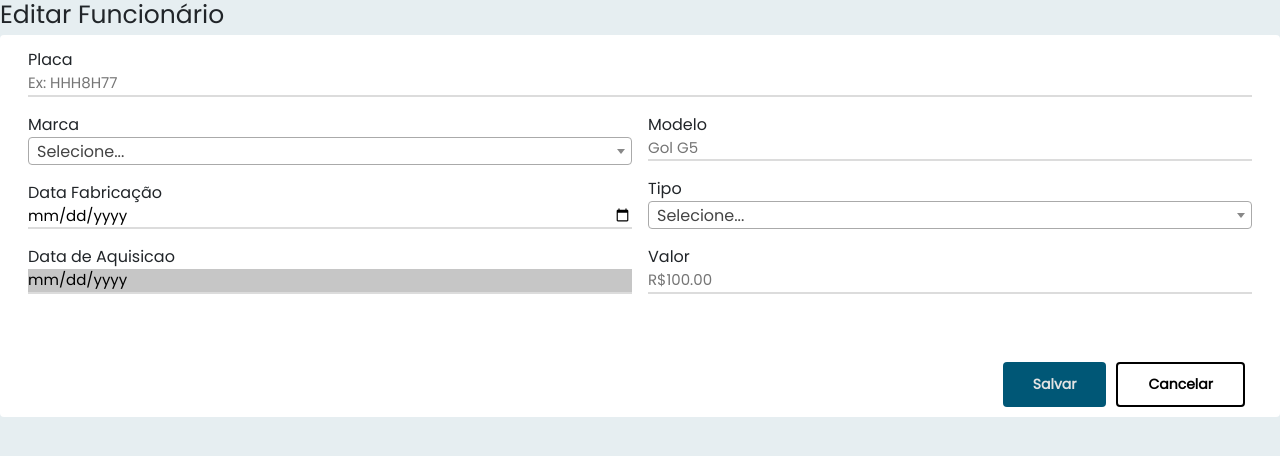
After one commit to danielMachado3fs/projeto-integrador-pHp, a PHP site: template App/Views/veiculos/edit_veiculo.php in a window 1280 px wide. The commit adds this page. Shown: the top 456 px of the page. Run offline with PHP 8.4, Linux system fonts and the light colour scheme; the template is opened without the code that fills it, so the values that code supplies are empty; some libraries are stand-ins or nearby versions.

Commit message:
feat(veiculos): permite editar os dados dos veiculos cadastrados

```diff
--- /dev/null
+++ b/App/Views/veiculos/edit_veiculo.php
@@ -0,0 +1,110 @@
+<?php $dataVehicle = $this->view->dataVehicle[0]; ?>
+<div class="title">
+  <h1>Editar Funcionário</h1>
+</div>
+<div class="panelBody">
+  <form action="/veiculo_edit_store" method="post">
+    <div class="inputForm">
+      <div>
+        <label for="nome">Placa</label>
+        <input class="input" class="inputPlaca" type="text" maxlength="7" name="placa" id="vehicle-placa"
+          placeholder="Ex: HHH8H77" required value='<?= $dataVehicle["placa"] ?>'>
+      </div>
+    </div>
+    <div class="divFormulario">
+      <div class="contentsFormulario">
+        <div>
+          <div class="inputForm">
+            <label for="setor">Marca</label>
+            <select class="select2" size="1" name="marca" id="vehicle-brand" required>
+              <option disabled selected hidden> Selecione...</option>
+            </select>
+          </div>
+          <div class="inputForm">
+            <label for="dataNascimento">Data Fabricação</label>
+            <input class="input" type="date" name="anoFabricacao" id="anoFabricacao" required
+              value='<?= $dataVehicle["anoFabricacao"] ?>'>
+          </div>
+          <div class="inputForm">
+            <label for="dataNascimento">Data de Aquisicao</label>
+            <input class="input" type="date" name="dataAquisicao" id="dataAquisicao" readonly required
+              value='<?= $dataVehicle["dataAquisicao"] ?>'>
+          </div>
+        </div>
+      </div>
+      <div class="contentsFormulario2">
+        <div class="inputForm">
+          <label for="email">Modelo</label>
+          <input class="input" type="text" name="modelo" id="modelo" placeholder="Gol G5" required
+            value='<?= $dataVehicle["modelo"]  ?>'>
+        </div>
+        <div class="inputForm">
+          <label for="tipo">Tipo</label>
+          <select class="select2" size="1" name="tipo" id="tipo" required>
+            <option disabled selected hidden> Selecione...</option>
+            <?php echo $dataVehicle['tipo'] ?>
+            <option <?php if ($dataVehicle["tipo"] == 'carro') echo 'selected'; ?> value="carro">
+              Carro </option>
+            <option <?php if ($dataVehicle["tipo"] == 'caminhao') echo 'selected'; ?> value="caminhao"> Caminhao
+            </option>
+          </select>
+        </div>
+        <div class="inputForm">
+          <label for="email">Valor</label>
+          <input class="input" type="text" name="valor" id="valor" step=".01" placeholder="R$100.00" required
+            value='<?= $dataVehicle["valor"] ?>'>
+        </div>
+      </div>
+    </div>
+    <div class="rodape_btn veiculo-form">
+      <button id="sendBtn" onclick="updateVehicle(this)" type="submit">Salvar</button>
+      <a id="cancelBtn" href="/veiculos_cadastrados">Cancelar</a>
+    </div>
+    <input type="hidden" name="id" id="id" value='<?= $dataVehicle["id"] ?>'>
+  </form>
+</div>
+
+<script>
+$(document).ready(function() {
+  $("#cep").mask("00000-000");
+  $("#cpf").mask("000.000.000-00");
+  $("#telefone").mask("(00) 00000-0000");
+
+  $("#valor").mask('###0.00', {
+    reverse: true
+  });
+})
+
+function dataOptions() {
+  // const dataMarca = "<?php echo $dataVehicle["marca"] ?>".toLowerCase();
+  const dataMarca = "<?php echo $dataVehicle["modelo"] ?>".toLowerCase();
+  return {
+    "datamarca": dataMarca,
+  }
+}
+
+async function updateVehicle(elem) {
+  await fetch(
+    "/veiculo_edit_store", {
+      method: "POST",
+      // headers: {
+      //   "Content-Type": "application/json",
+      // },
+    }
+  ).then((res) => {
+    if (res.ok) {
+      sessionStorage.setItem("isupdated", 'update');
+    } else {
+      sessionStorage.setItem("isupdated", 'notupdate');
+      console.log("Network response was not ok.")
+    }
+  }).catch((error) => {
+    console.log('There has been a problem with your fetch operation: ' + error.message);
+    sessionStorage.setItem("isupdated", 'notupdate');
+  })
+
+
+
+
+}
+</script>
--- a/public/css/formulario.css
+++ b/public/css/formulario.css
@@ -38,7 +38,8 @@ input {
   width: 100%;
 }
 
-.inputFormName {
+.inputFormName,
+.input-form-placa {
   padding: 8px;
 }
 
@@ -57,6 +58,10 @@ select {
   color: var(--text-color);
   border-color: var(--primary-color);
   width: 100%;
+}
+
+.veiculo-form {
+  margin-top: 5rem;
 }
 
 /*----------- REMOVE A BORDA DOS INPUT QUANDO CLICADO--------- */
--- a/public/js/all.js
+++ b/public/js/all.js
@@ -41,7 +41,6 @@ function zip_invalide() {
   $("#bairro").val("");
 }
 
-
 $(".select2").select2();
 function showToastAlert(icon, title, key, value, valueAfter = false) {
   if (sessionStorage.getItem(key) !== value) {
@@ -60,6 +59,39 @@ function showToastAlert(icon, title, key, value, valueAfter = false) {
       icon: icon,
       title: title,
     });
-    sessionStorage.setItem(key, valueAfter);
+    sessionStorage.removeItem(key);
   }
 }
+
+async function getCarsApi() {
+  const response = await fetch(
+    "https://private-anon-96d0acf58c-carsapi1.apiary-mock.com/cars",
+    {
+      method: "GET",
+      headers: {
+        "Content-Type": "application/json",
+      },
+    }
+  );
+  const data = await response.json();
+  return data;
+}
+
+// Usar os dados da retornados da funcao getCarsApi()
+
+const statesSelect = document.getElementById("vehicle-brand");
+
+getCarsApi().then(data => {
+  data
+    .map(value => value.make)
+    .filter((value, index, _arr) => _arr.indexOf(value) == index)
+    .forEach(make => {
+      const makeFormatted = make.charAt(0).toUpperCase() + make.slice(1);
+      const option = new Option(makeFormatted, make, false);
+      console.log(option);
+      statesSelect.add(option);
+    });
+
+  const dataOp = dataOptions();
+  $("#vehicle-brand").val(dataOp.datamarca).trigger("change");
+});
```
Also changed, not shown: App/Controllers/VeiculosController.php (+25 -2 lines), App/Models/Veiculo.php (+9 -1 lines), App/Route.php (+21 -3 lines), App/Views/veiculos/index.php (+43 -4 lines).
